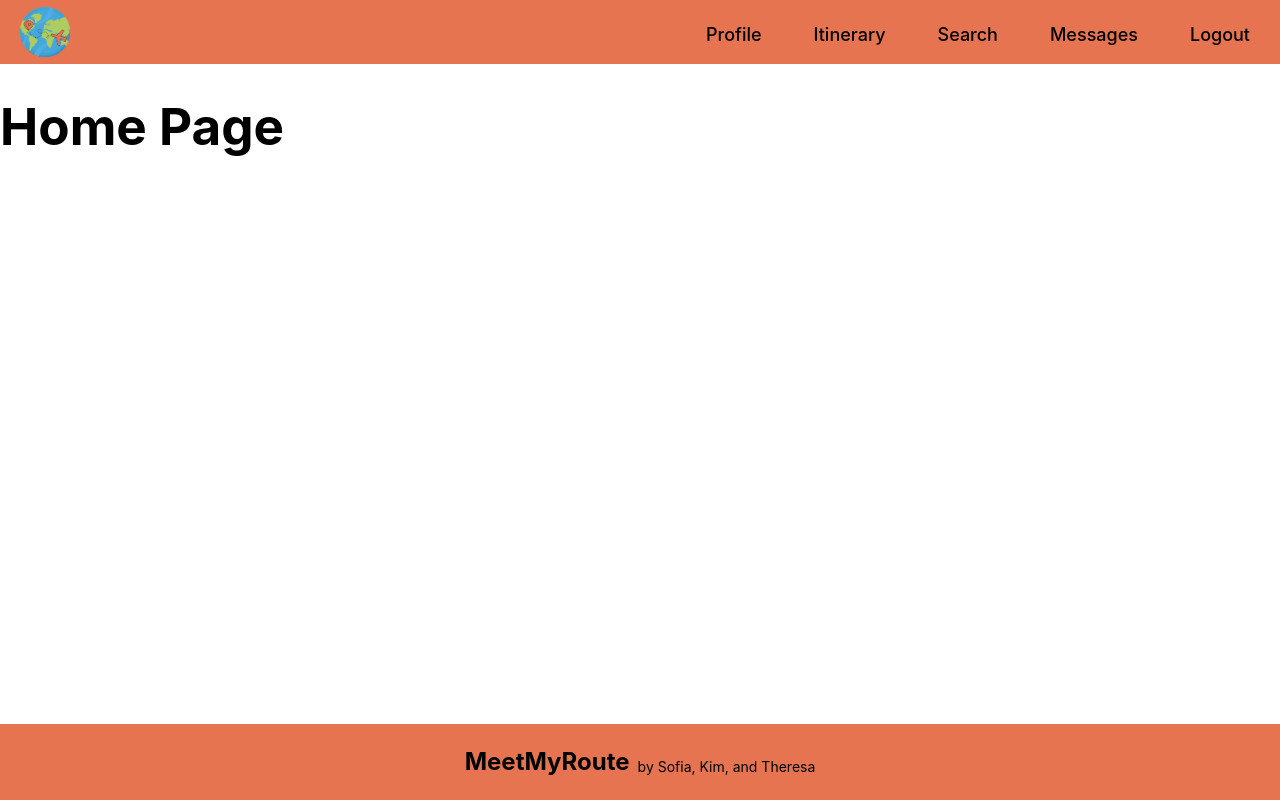
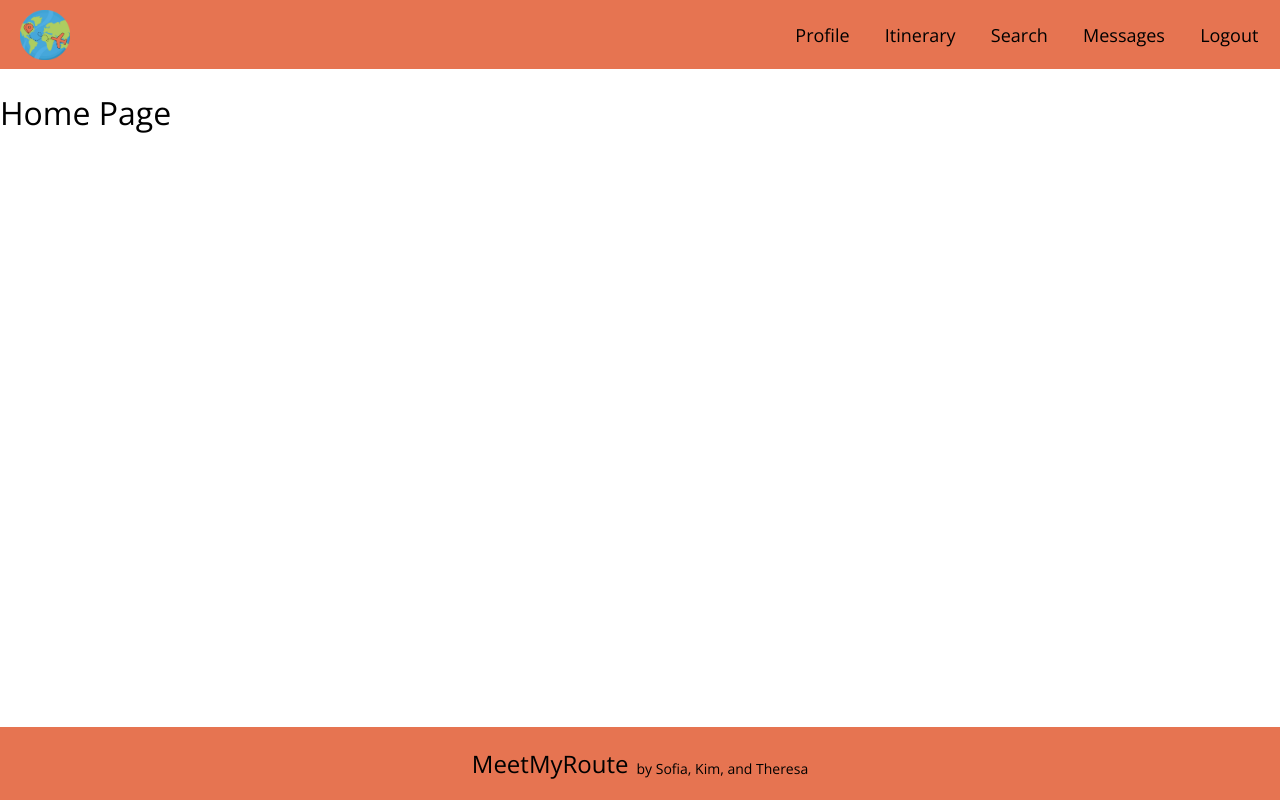
Before and after one commit to MeetMyRoute/T3A2-FullStackApp-PartB-FrontEnd, a React (Vite) app: page /logout in a window 1280 px wide. Shown: the top 800 px of the page. Built offline with nearby package versions, Linux system fonts and the light colour scheme.

Commit message:
added fonts, removed app and index styling and changed footer and nav bar styling

```diff
--- a/index.html
+++ b/index.html
@@ -3,6 +3,9 @@
   <head>
     <meta charset="UTF-8" />
     <link rel="icon" type="image/svg+xml" href="/src/assets/logo.png" />
+    <link rel="preconnect" href="https://fonts.googleapis.com">
+    <link rel="preconnect" href="https://fonts.gstatic.com" crossorigin>
+    <link href="https://fonts.googleapis.com/css2?family=Open+Sans&display=swap" rel="stylesheet">
     <meta name="viewport" content="width=device-width, initial-scale=1.0" />
     <title>MeetMyRoute</title>
   </head>
--- a/src/App.css
+++ b/src/App.css
@@ -1,17 +1,3 @@
 #root {
   margin: 0;
 }
-
-@media (prefers-reduced-motion: no-preference) {
-  a:nth-of-type(2) .logo {
-    animation: logo-spin infinite 20s linear;
-  }
-}
-
-.card {
-  padding: 2em;
-}
-
-.read-the-docs {
-  color: #888;
-}
--- a/src/components/Footer.css
+++ b/src/components/Footer.css
@@ -19,7 +19,7 @@
 
 .footer-by p {
     font-size: 12px;
-    margin-top: 16px;
+    margin-top: 18px;
 }
 
 /* Tablet view */
@@ -29,7 +29,7 @@
     }
 
     .footer-by p {
-        margin-top: 20px;
+        font-size: 14px;
     }
 }
 
@@ -40,7 +40,6 @@
     }
 
     .footer-by p {
-        font-size: 14px;
-        margin-top: 22px;
+        margin-top: 23px;
     }
 }
--- a/src/components/NavBar.css
+++ b/src/components/NavBar.css
@@ -1,7 +1,7 @@
 .navbar {
     display: flex;
     justify-content: space-between;
-    padding: 5px 0 0 20px;
+    padding: 5px 20px 0 20px;
     background-color: var(--primary-color);
     color: var(--text-color);
 }
@@ -12,6 +12,7 @@
     border: none;
     cursor: pointer;
     display: block;
+    padding-bottom: 10px;
 }
 
 .hamburger {
@@ -30,7 +31,6 @@
     display: none;
     flex-direction: column;
     background-color: var(--second-color);
-    padding: 1rem;
     position: absolute;
     top: 8%;
     left: 0;
@@ -43,6 +43,7 @@
 
 .navbar-links li {
     list-style: none;
+    padding: 0.1rem;
 }
 
 .navbar-links a {
@@ -63,7 +64,7 @@
     }
 
     .navbar-links li {
-        margin: 0 10px;
+        margin-top: 5px;
       }
 
     .navbar-toggle {
@@ -77,15 +78,16 @@
         background: none;
         justify-content: flex-end;
     }
+
+    .navbar-links a {
+        font-size: 18px;
+    }
 }
 
 /* Desktop view */
 @media (min-width: 1024px) {
-    .navbar-links a {
-        font-size: 18px;
-    }
 
-    .navbar-menu {
-        padding: 0 20px 0 0;
+    .navbar-links li {
+        margin: 0 0 5px 0;
     }
 }
--- a/src/index.css
+++ b/src/index.css
@@ -1,7 +1,10 @@
 :root {
-  font-family: Inter, system-ui, Avenir, Helvetica, Arial, sans-serif;
-  line-height: 1.5;
+  font-family: "Open Sans", sans-serif;
+  font-optical-sizing: auto;
   font-weight: 400;
+  font-style: normal;
+  font-variation-settings:
+    "wdth" 100;
 
   --primary-color: #e67451;
   --background-color: white;
@@ -15,39 +18,6 @@
   -moz-osx-font-smoothing: grayscale;
 }
 
-a {
-  font-weight: 500;
-  color: #646cff;
-  text-decoration: inherit;
-}
-a:hover {
-  color: #535bf2;
-}
-
 body {
   margin: 0;
 }
-
-h1 {
-  font-size: 3.2em;
-  line-height: 1.1;
-}
-
-button {
-  border-radius: 8px;
-  border: 1px solid transparent;
-  padding: 0.6em 1.2em;
-  font-size: 1em;
-  font-weight: 500;
-  font-family: inherit;
-  background-color: #1a1a1a;
-  cursor: pointer;
-  transition: border-color 0.25s;
-}
-button:hover {
-  border-color: #646cff;
-}
-button:focus,
-button:focus-visible {
-  outline: 4px auto -webkit-focus-ring-color;
-}
```
